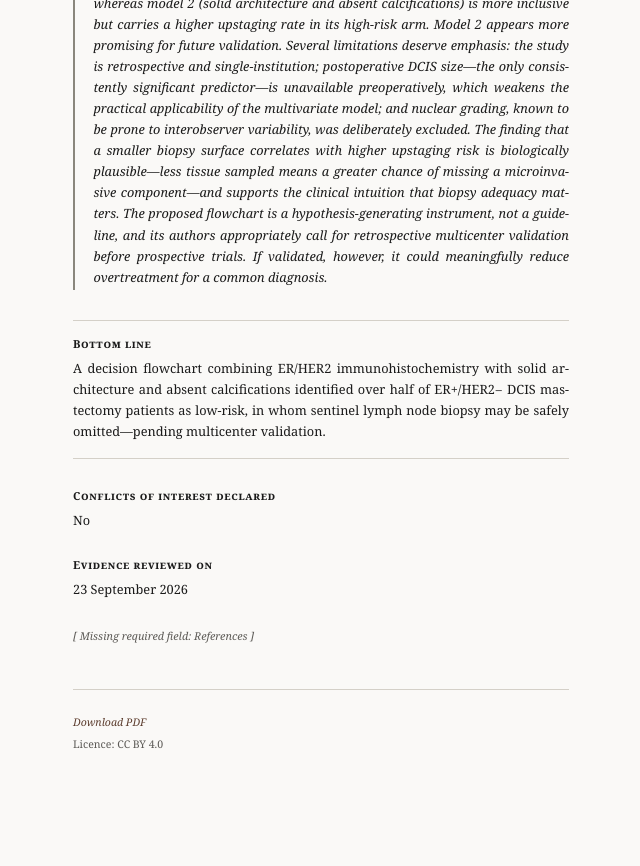
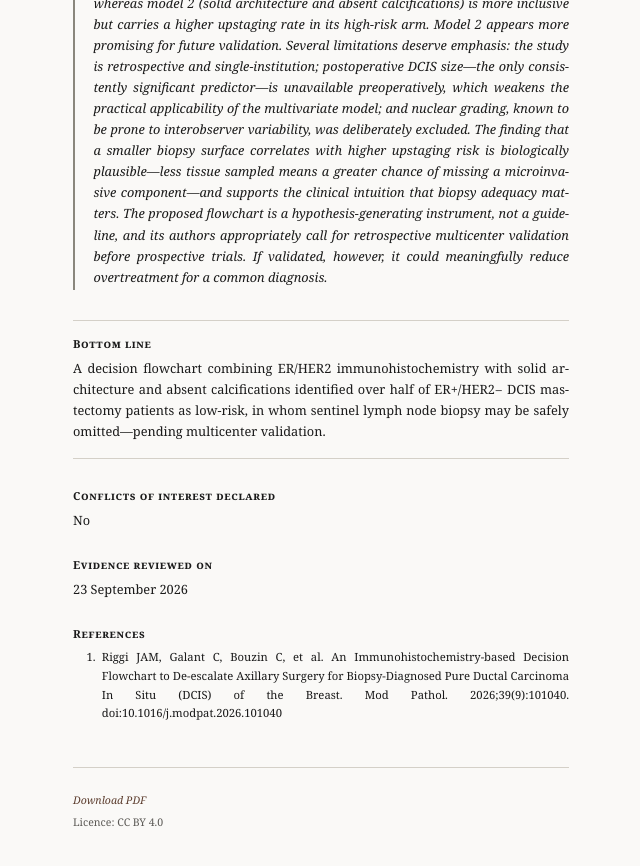
Before and after one commit to es-chng/APIF, a Jekyll site: the page built from _articles/de-escalate-DCIS.md, in a window 1280 px wide and 900 px high, scrolled down 3111 px. Shown: the top 866 px of the window, without its empty margins (319-959 px from the left). Built offline with Jekyll 4.4.1, drawn with Linux system fonts in a browser that asks for light colours; before the commit the page ends 3933 px from its top, so only the background shows below that.

Commit message:
Update de-escalate-DCIS.md

```diff
--- a/_articles/de-escalate-DCIS.md
+++ b/_articles/de-escalate-DCIS.md
@@ -109,6 +109,9 @@ bottom_line: >-
   DCIS mastectomy patients as low-risk, in whom sentinel lymph node biopsy
   may be safely omitted—pending multicenter validation.
 
+references:
+  - "Riggi JAM, Galant C, Bouzin C, et al. An Immunohistochemistry-based Decision Flowchart to De-escalate Axillary Surgery for Biopsy-Diagnosed Pure Ductal Carcinoma In Situ (DCIS) of the Breast. Mod Pathol. 2026;39(9):101040. doi:10.1016/j.modpat.2026.101040"
+
 conflicts_declared: false
 last_reviewed: 2026-09-23
 
```
